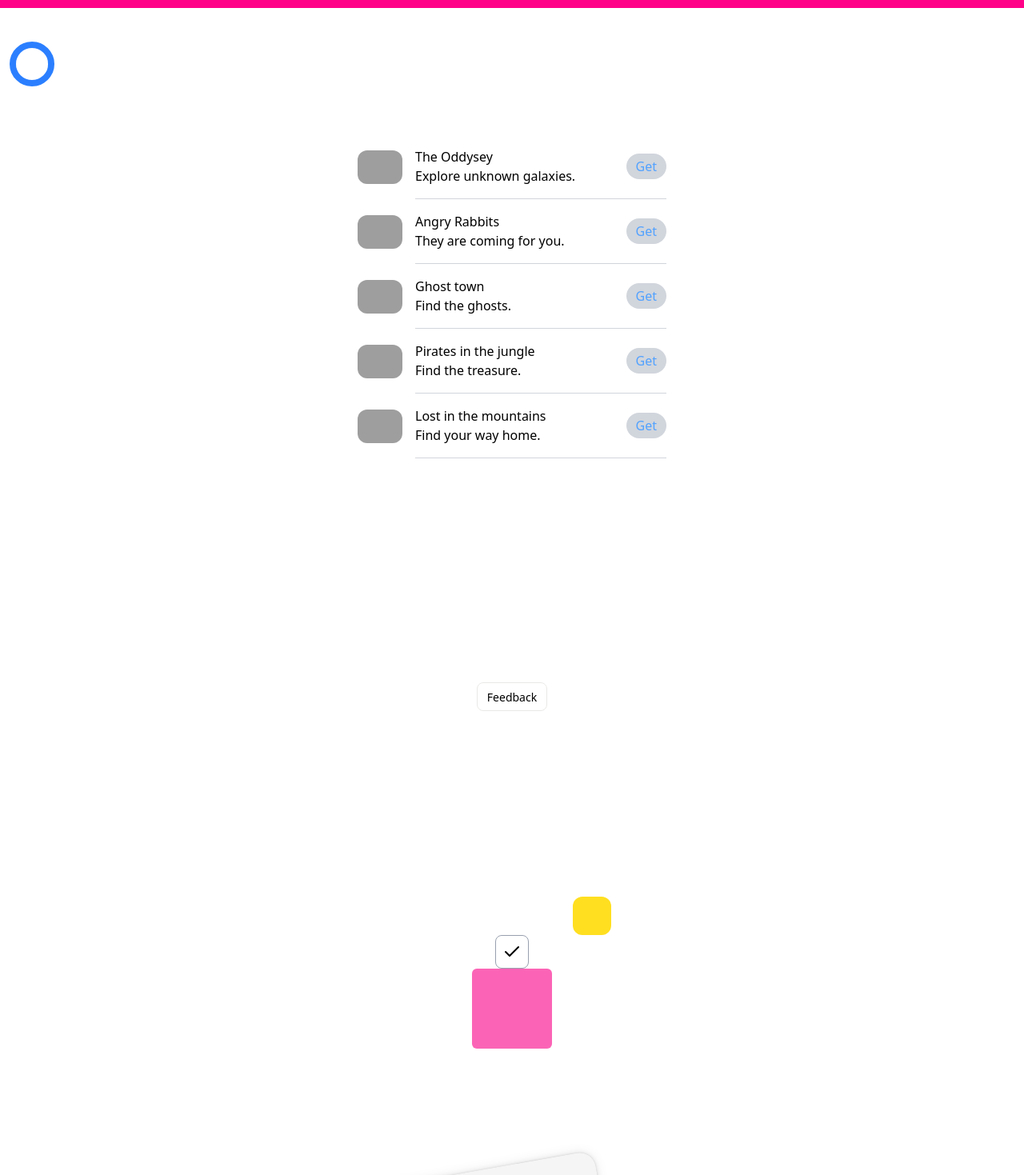
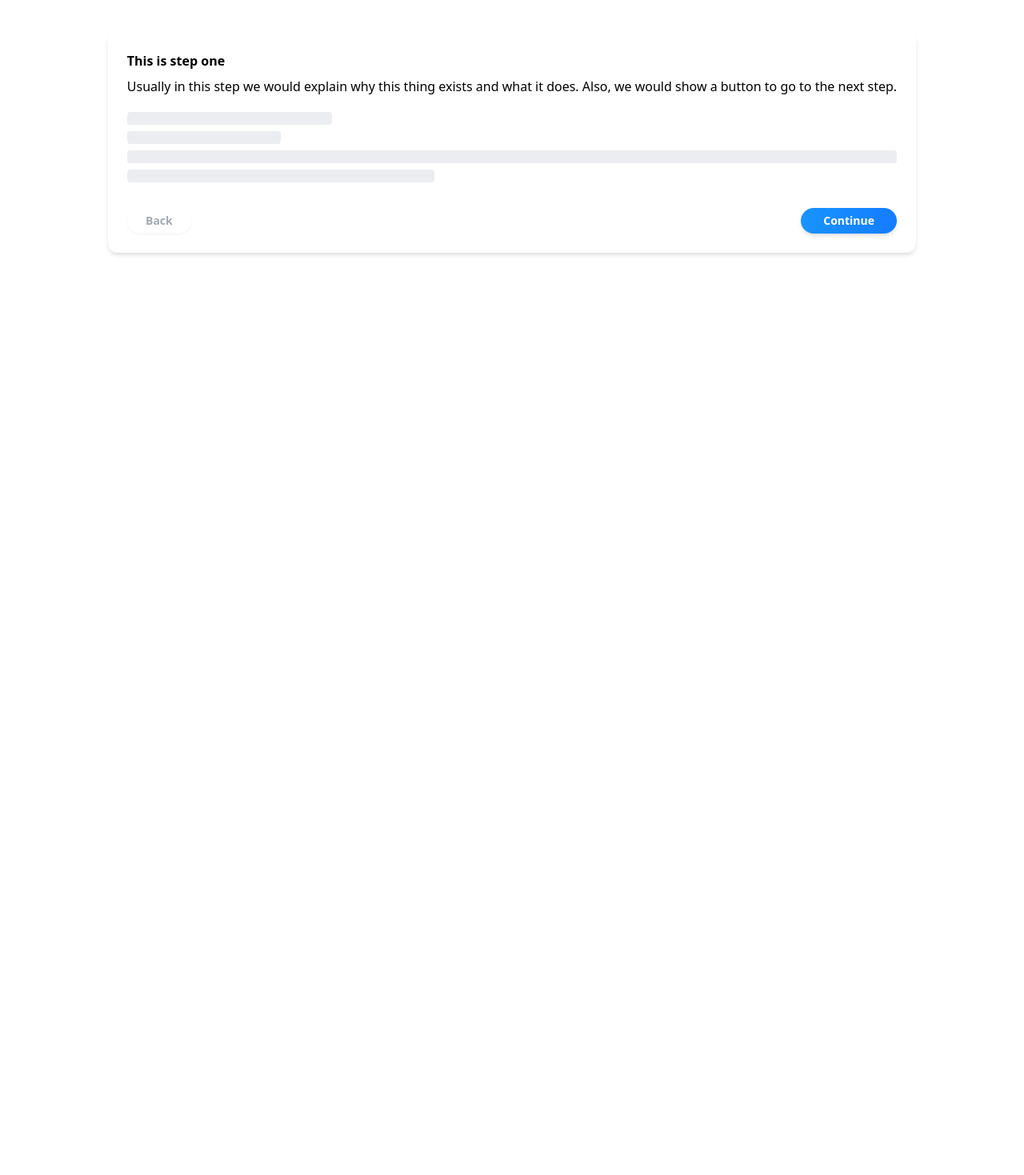
Before and after one commit to AndriP8/animations, a React (Vite) app: page / in a window 1280 px wide. Shown: the top 1469 px of the page at 80% size. After the commit the page ends 800 px from the top, so only its background shows below. Built offline with nearby package versions, Linux system fonts and the light colour scheme; grey boxes are pictures that could not be loaded.

Commit message:
multistepcomponent

```diff
--- a/package.json
+++ b/package.json
@@ -15,6 +15,7 @@
     "motion": "^12.11.0",
     "react": "^19.0.0",
     "react-dom": "^19.0.0",
+    "react-use-measure": "^2.1.7",
     "tailwindcss": "^4.1.4",
     "usehooks-ts": "^3.1.1"
   },
--- a/src/App.tsx
+++ b/src/App.tsx
@@ -1,108 +1,9 @@
-import { AnimatePresence, motion } from "motion/react";
-import { useState } from "react";
-import ScrollTriggered from "./motions/ScrollAnimations";
-import ScrollProgress from "./motions/ScrollProgress";
-import SharedLayout from "./motions/SharedLayout";
-import FeedbackComponentCSS from "./motions/ButtonPopover";
+import MultiStepComponent from "./motions/MultiStepComponent";
 
 function App() {
-  const [copied, setCopied] = useState(false);
-
-  const variants = {
-    hidden: { opacity: 0, scale: 0.5 },
-    visible: { opacity: 1, scale: 1 },
-  };
-
   return (
     <div className="center-container">
-      <ScrollProgress />
-      <SharedLayout />
-      <FeedbackComponentCSS />
-      <motion.div
-        initial={{ opacity: 0, scale: 0 }}
-        animate={{
-          opacity: 1,
-          scale: 1,
-          x: 100,
-          transition: { type: "spring", duration: 0.5, bounce: 0.2 },
-        }}
-        className="size-12 rounded-xl bg-yellow-300"
-      />
-      <button
-        aria-label="Copy code snippet"
-        className="border rounded-lg border-gray-400 p-2"
-        onClick={() => setCopied(!copied)}
-      >
-        <AnimatePresence mode="sync" initial={false}>
-          {copied ? (
-            <motion.span
-              key="copy"
-              variants={variants}
-              initial="hidden"
-              animate="visible"
-              exit="hidden"
-            >
-              <svg
-                xmlns="http://www.w3.org/2000/svg"
-                width="24"
-                height="24"
-                viewBox="0 0 24 24"
-                fill="none"
-                stroke="currentColor"
-                strokeWidth="2"
-                strokeLinecap="round"
-                strokeLinejoin="round"
-                className="lucide lucide-copy-icon lucide-copy"
-              >
-                <rect width="14" height="14" x="8" y="8" rx="2" ry="2" />
-                <path d="M4 16c-1.1 0-2-.9-2-2V4c0-1.1.9-2 2-2h10c1.1 0 2 .9 2 2" />
-              </svg>
-            </motion.span>
-          ) : (
-            <motion.span
-              key="checkmark"
-              variants={variants}
-              initial="hidden"
-              animate="visible"
-              exit="hidden"
-            >
-              <svg
-                xmlns="http://www.w3.org/2000/svg"
-                width="24"
-                height="24"
-                viewBox="0 0 24 24"
-                fill="none"
-                stroke="currentColor"
-                strokeWidth="2"
-                strokeLinecap="round"
-                strokeLinejoin="round"
-                className="lucide lucide-check-icon lucide-check"
-              >
-                <path d="M20 6 9 17l-5-5" />
-              </svg>
-            </motion.span>
-          )}
-        </AnimatePresence>
-      </button>
-      <motion.ul
-        initial={{
-          opacity: 0,
-          scale: 0,
-        }}
-        animate={{
-          scale: 1,
-          opacity: 1,
-          transition: { duration: 0.5 },
-        }}
-        exit={{
-          scale: 0,
-          transition: { duration: 10 },
-        }}
-        whileHover={{ scale: 1.5 }}
-        whileTap={{ scale: 0.9 }}
-        className="size-[100px] bg-pink-400 rounded-md"
-      />
-      <ScrollTriggered />
+      <MultiStepComponent />
     </div>
   );
 }
--- a/src/index.css
+++ b/src/index.css
@@ -43,4 +43,11 @@
     transition: clip-path 0.25s ease;
     clip-path: inset(0px 75% 0px 0% round 17px);
   }
+
+  /* Multi step component */
+  @keyframes pulse {
+    50% {
+      opacity: 0.5;
+    }
+  }
 }
--- /dev/null
+++ b/src/motions/MultiStepComponent.tsx
@@ -0,0 +1,157 @@
+import { useMemo, useState } from "react";
+import { AnimatePresence, motion, MotionConfig } from "motion/react";
+import useMeasure from "react-use-measure";
+
+export default function MultiStepComponent() {
+  const [currentStep, setCurrentStep] = useState(0);
+  const [direction, setDirection] = useState(0);
+  const [ref, bounds] = useMeasure();
+
+  const variants = {
+    initial: (direction: number) => {
+      return { x: `${110 * direction}%`, opacity: 0 };
+    },
+    active: { x: "0%", opacity: 1 },
+    exit: (direction: number) => {
+      return { x: `${-110 * direction}%`, opacity: 0 };
+    },
+  };
+  const content = useMemo(() => {
+    switch (currentStep) {
+      case 0:
+        return (
+          <>
+            <h2 className="font-semibold mb-2">This is step one</h2>
+            <p>
+              Usually in this step we would explain why this thing exists and
+              what it does. Also, we would show a button to go to the next step.
+            </p>
+            <div className="font-semibold mb-flex space-y-2 flex-col gap-2 mt-5">
+              <div
+                className="rounded bg-gray-200 h-4 w-full animate-pulse"
+                style={{ width: 256 }}
+              />
+              <div
+                className="rounded bg-gray-200 h-4 w-full animate-pulse"
+                style={{ width: 192 }}
+              />
+              <div className="rounded bg-gray-200 h-4 w-full animate-pulse" />
+              <div
+                className="rounded bg-gray-200 h-4 w-full animate-pulse"
+                style={{ width: 384 }}
+              />
+            </div>
+          </>
+        );
+      case 1:
+        return (
+          <>
+            <h2 className="font-semibold mb-2">This is step two</h2>
+            <p>
+              Usually in this step we would explain why this thing exists and
+              what it does. Also, we would show a button to go to the next step.
+            </p>
+            <div className="font-semibold mb-flex space-y-2 flex-col gap-2 mt-5">
+              <div
+                className="rounded bg-gray-200 h-4 w-full animate-pulse"
+                style={{ width: 256 }}
+              />
+              <div
+                className="rounded bg-gray-200 h-4 w-full animate-pulse"
+                style={{ width: 192 }}
+              />
+              <div
+                className="rounded bg-gray-200 h-4 w-full animate-pulse"
+                style={{ width: 384 }}
+              />
+            </div>
+          </>
+        );
+      case 2:
+        return (
+          <>
+            <h2 className="font-semibold mb-2">This is step three</h2>
+            <p>
+              Usually in this step we would explain why this thing exists and
+              what it does. Also, we would show a button to go to the next step.
+            </p>
+            <div className="font-semibold mb-flex space-y-2 flex-col gap-2 mt-5">
+              <div
+                className="rounded bg-gray-200 h-4 w-full animate-pulse"
+                style={{ width: 256 }}
+              />
+              <div
+                className="rounded bg-gray-200 h-4 w-full animate-pulse"
+                style={{ width: 192 }}
+              />
+              <div
+                className="rounded bg-gray-200 h-4 w-full animate-pulse"
+                style={{ width: 128 }}
+              />
+              <div
+                className="rounded bg-gray-200 h-4 w-full animate-pulse"
+                style={{ width: 224 }}
+              />
+              <div
+                className="rounded bg-gray-200 h-4 w-full animate-pulse"
+                style={{ width: 384 }}
+              />
+            </div>
+          </>
+        );
+    }
+  }, [currentStep]);
+
+  return (
+    <MotionConfig transition={{ duration: 0.5, type: "spring", bounce: 0 }}>
+      <motion.div
+        animate={{ height: bounds.height }}
+        className="relative mx-auto overflow-hidden rounded-xl shadow-md"
+      >
+        <div className="p-6" ref={ref}>
+          <AnimatePresence mode="popLayout" initial={false} custom={direction}>
+            <motion.div
+              key={currentStep}
+              initial="initial"
+              animate="active"
+              exit="exit"
+              variants={variants}
+              custom={direction}
+            >
+              {content}
+            </motion.div>
+          </AnimatePresence>
+          <motion.div layout className="flex justify-between mt-8">
+            <button
+              className="disabled:cursor-not-allowed disabled:opacity-50 h-8 w-[80px] rounded-full text-sm font-semibold text-gray-600 shadow-sm cursor-pointer"
+              disabled={currentStep === 0}
+              onClick={() => {
+                if (currentStep === 0) {
+                  return;
+                }
+                setDirection(1);
+                setCurrentStep((prev) => prev - 1);
+              }}
+            >
+              Back
+            </button>
+            <button
+              className="disabled:cursor-not-allowed disabled:opacity-50 rounded-full text-sm font-semibold text-white h-8 w-[120px] overflow-hidden bg-gradient-to-r from-[#1994ff] to-[#157cff] shadow-md relative;"
+              disabled={currentStep === 2}
+              onClick={() => {
+                if (currentStep === 2) {
+                  setCurrentStep(0);
+                  return;
+                }
+                setDirection(-1);
+                setCurrentStep((prev) => prev + 1);
+              }}
+            >
+              Continue
+            </button>
+          </motion.div>
+        </div>
+      </motion.div>
+    </MotionConfig>
+  );
+}
```
Also changed, not shown: 1 other file (tests, documents, lock files or other folders).
